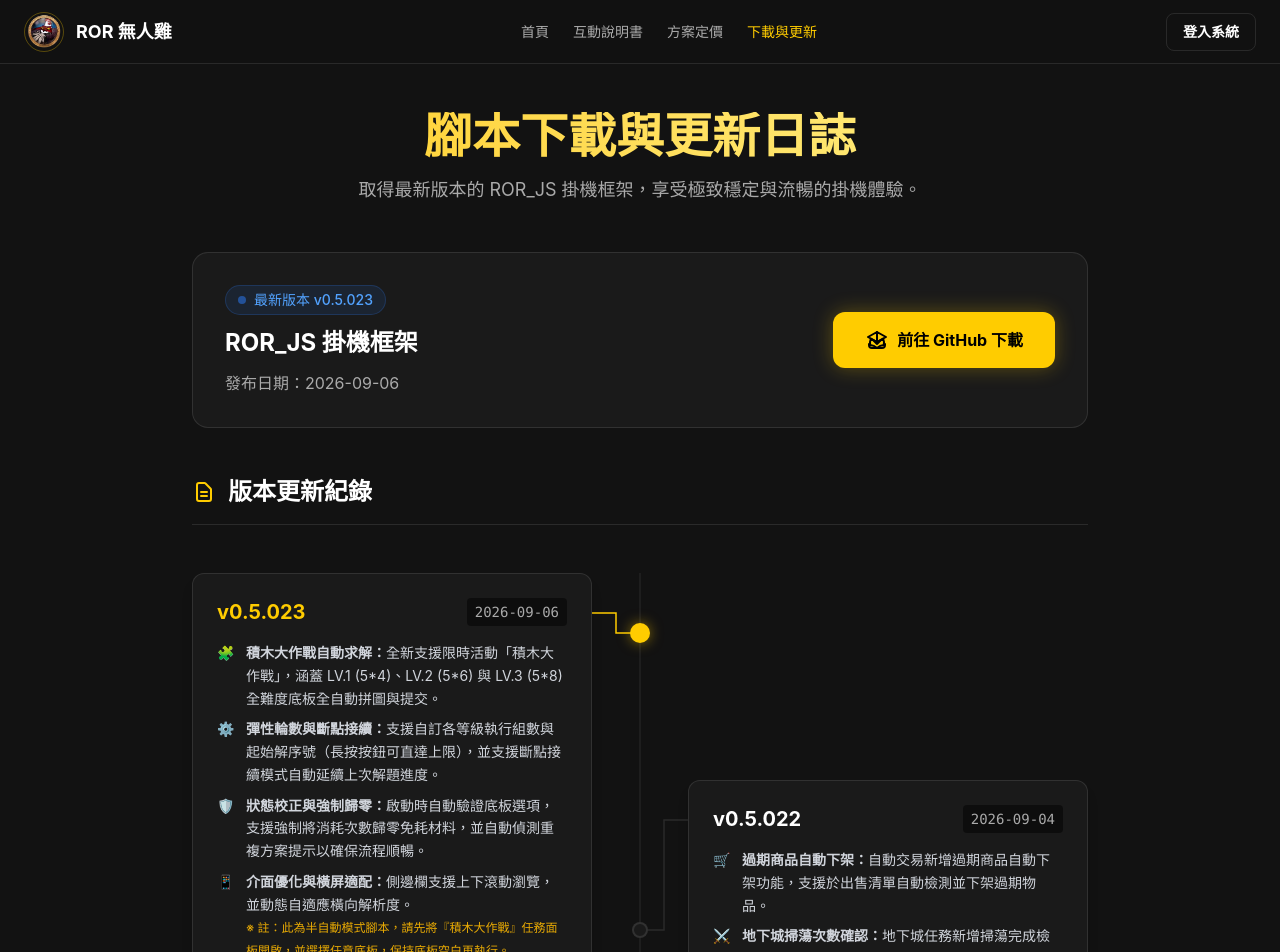
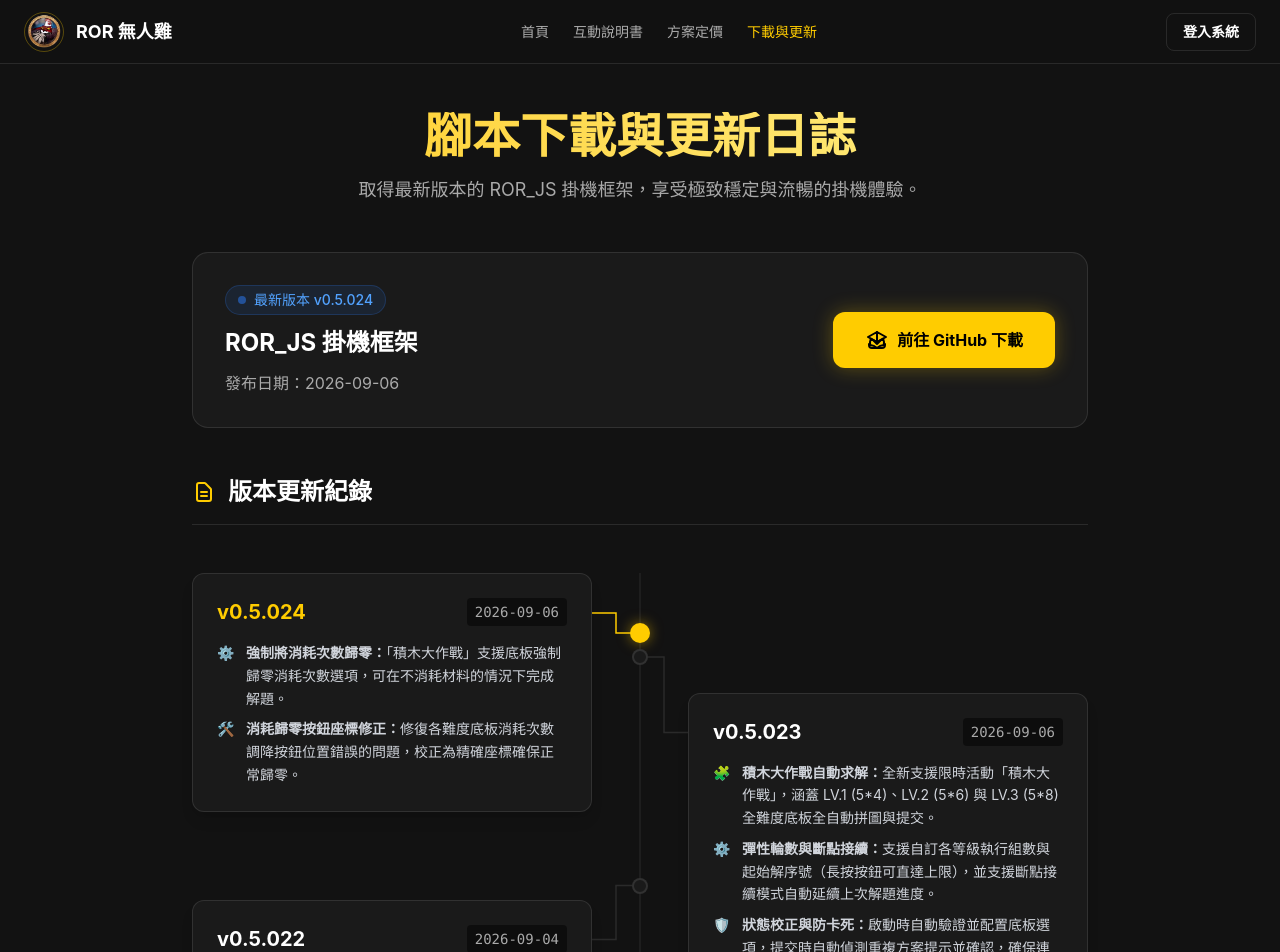
Before and after one commit to w8s3suimin/ROR_PX, a Vue app: page /download in a window 1280 px wide. Shown: the top 952 px of the page. Built offline with nearby package versions, Linux system fonts and the light colour scheme.

Commit message:
Release v0.5.024

```diff
--- a/src/views/Download.vue
+++ b/src/views/Download.vue
@@ -16,7 +16,7 @@
           <div class="space-y-3 flex-1 text-center md:text-left">
             <div class="inline-flex items-center gap-2 px-3 py-1 rounded-full bg-blue-500/10 text-blue-400 text-sm font-medium border border-blue-500/20">
               <span class="w-2 h-2 rounded-full bg-blue-500 animate-pulse"></span>
-              最新版本 v0.5.023
+              最新版本 v0.5.024
             </div>
             <h2 class="text-2xl font-bold">ROR_JS 掛機框架</h2>
             <p class="text-ror-muted">發布日期：2026-09-06</p>
@@ -140,13 +140,21 @@ const setItemRef = (el, idx) => {
 
 const patches = ref([
   {
-    version: 'v0.5.023',
+    version: 'v0.5.024',
     date: '2026-09-06',
     isLatest: true,
     features: [
+      { icon: '⚙️', color: 'text-yellow-400', desc: '<strong>強制將消耗次數歸零：</strong>「積木大作戰」支援底板強制歸零消耗次數選項，可在不消耗材料的情況下完成解題。' },
+      { icon: '🛠️', color: 'text-blue-400', desc: '<strong>消耗歸零按鈕座標修正：</strong>修復各難度底板消耗次數調降按鈕位置錯誤的問題，校正為精確座標確保正常歸零。' }
+    ]
+  },
+  {
+    version: 'v0.5.023',
+    date: '2026-09-06',
+    features: [
       { icon: '🧩', color: 'text-yellow-400', desc: '<strong>積木大作戰自動求解：</strong>全新支援限時活動「積木大作戰」，涵蓋 LV.1 (5*4)、LV.2 (5*6) 與 LV.3 (5*8) 全難度底板全自動拼圖與提交。' },
       { icon: '⚙️', color: 'text-blue-400', desc: '<strong>彈性輪數與斷點接續：</strong>支援自訂各等級執行組數與起始解序號（長按按鈕可直達上限），並支援斷點接續模式自動延續上次解題進度。' },
-      { icon: '🛡️', color: 'text-green-400', desc: '<strong>狀態校正與強制歸零：</strong>啟動時自動驗證底板選項，支援強制將消耗次數歸零免耗材料，並自動偵測重複方案提示以確保流程順暢。' },
+      { icon: '🛡️', color: 'text-green-400', desc: '<strong>狀態校正與防卡死：</strong>啟動時自動驗證並配置底板選項，提交時自動偵測重複方案提示並確認，確保連續提交順暢完成。' },
       { icon: '📱', color: 'text-gray-400', desc: '<strong>介面優化與橫屏適配：</strong>側邊欄支援上下滾動瀏覽，並動態自適應橫向解析度。<br><span class="text-xs text-amber-400/90 font-medium">※ 註：此為半自動模式腳本，請先將『積木大作戰』任務面板開啟，並選擇任意底板，保持底板空白再執行。</span>' }
     ]
   },
```
